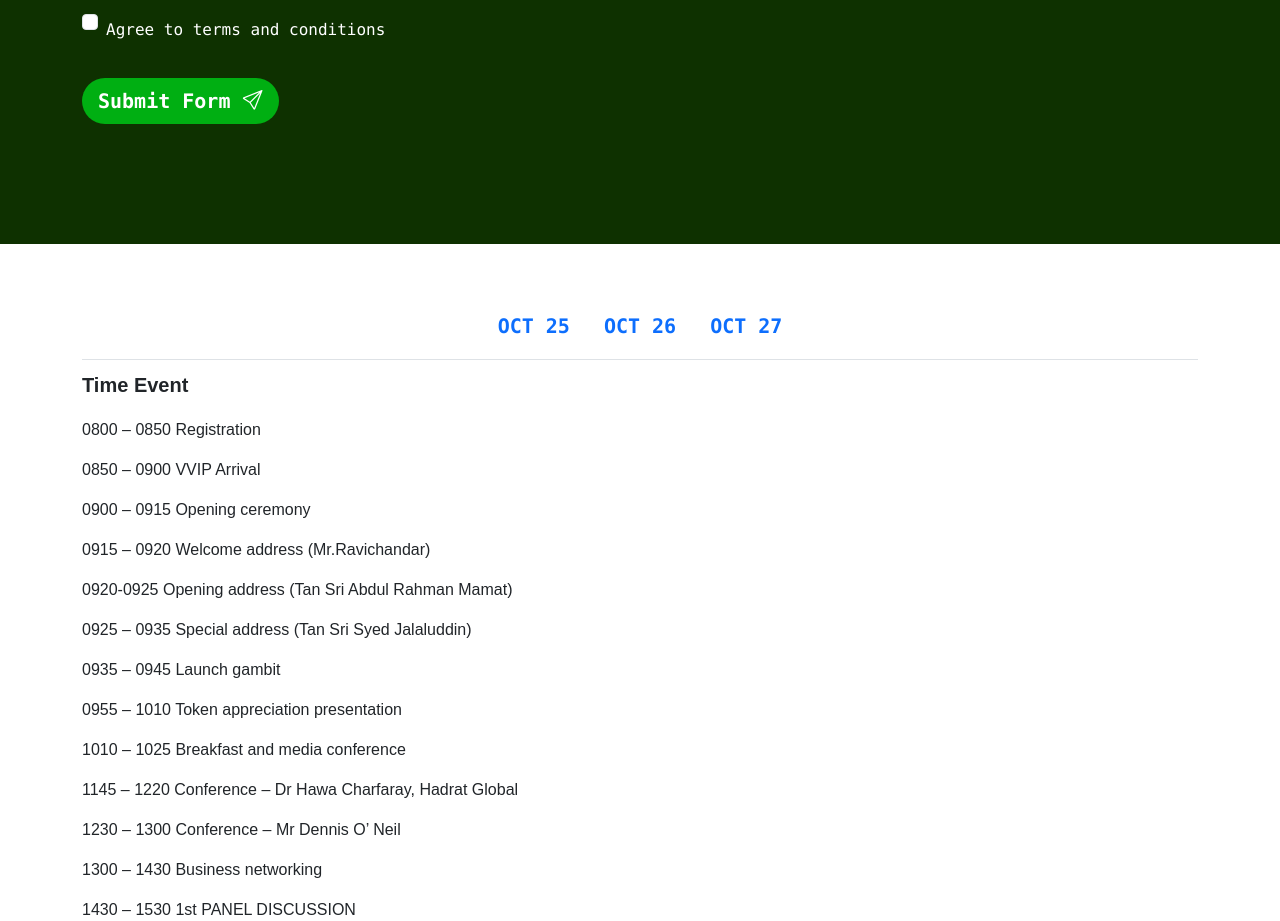
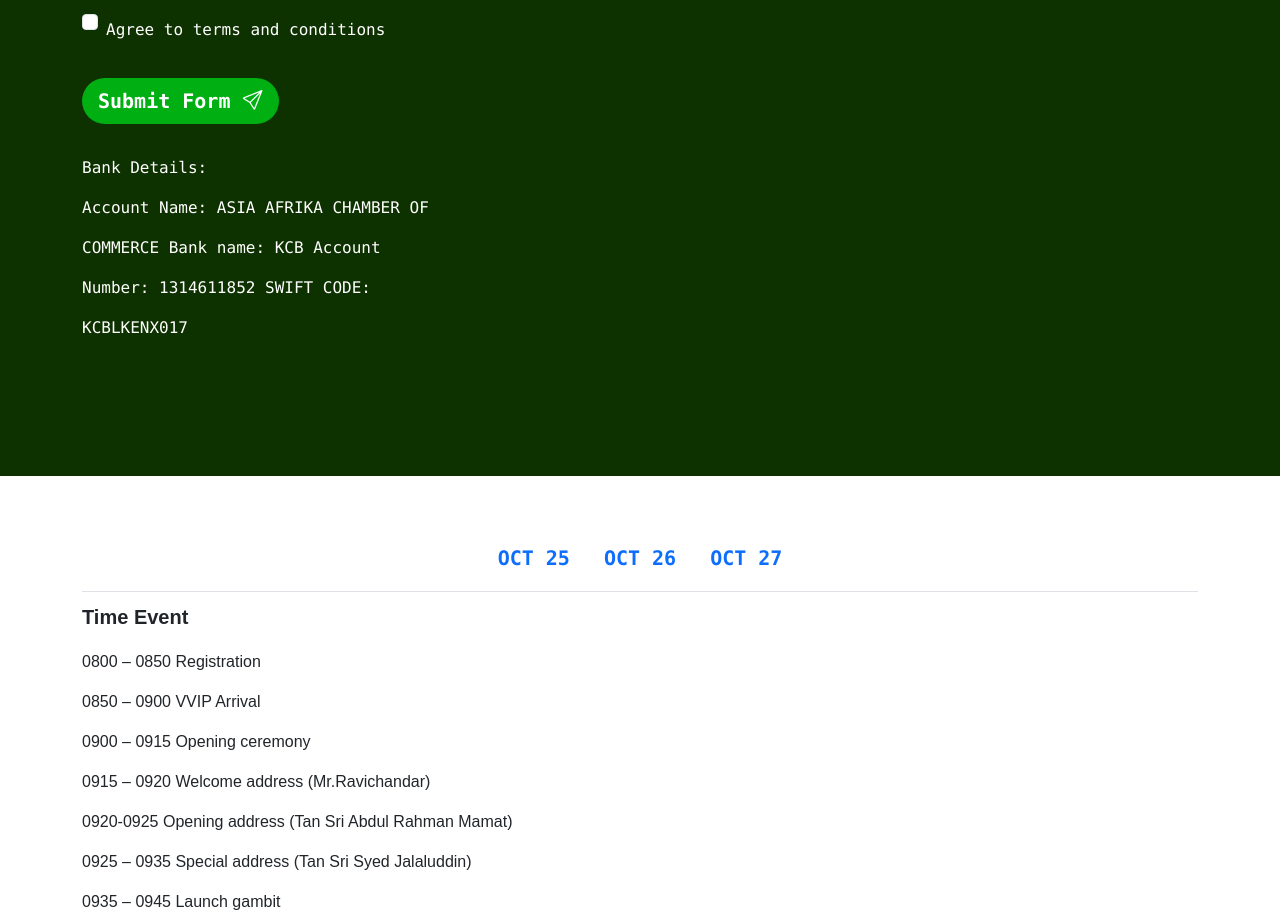
Before and after one commit to Epaphrus/ASF-Malaysia-2024, a plain HTML site: page index.html in a window 1280 px wide. Shown: the part 5900-6821 px from the top of the page. Drawn offline with nearby package versions, Linux system fonts and the light colour scheme.

Commit message:
form validation

```diff
--- a/index.html
+++ b/index.html
@@ -538,15 +538,15 @@
                 </form>
 
 
-                <!-- <div class="col-md-4">
+                <div class="col-md-4 pt-4">
                     <label for="validationCustom03" class="form-label">Bank Details: <br> Account Name: ASIA
                         AFRIKA CHAMBER OF COMMERCE Bank name: KCB Account Number: 1314611852 SWIFT CODE:
                         KCBLKENX017</label>
-                    <input type="text" class="form-control" id="validationCustom03" required>
+                    <!-- <input type="text" class="form-control" id="validationCustom03" required> -->
                     <div class="invalid-feedback">
 
                     </div>
-                </div> -->
+                </div>
             </section>
         </div>
 
```
